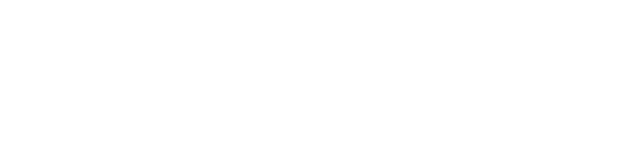
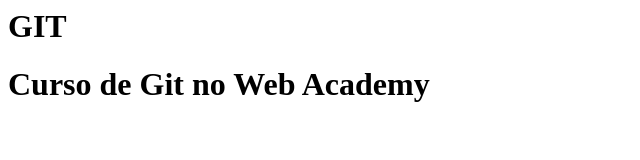
Before and after one commit to crCoelhos/WebAcademy, a plain HTML site: page index.html in a window 1280 px wide. Shown: the whole page, without its empty margins (0-640 px from the left). Drawn offline with Linux system fonts and the light colour scheme.

Commit message:
Inserindo mais informações na página principal

```diff
--- a/index.html
+++ b/index.html
@@ -1,5 +1,7 @@
 <html>
     <head>     </head>
     <body>
+	<h1> GIT </h1>
+	<h1>Curso de Git no Web Academy </h1>
     </body>
 </html>
```
